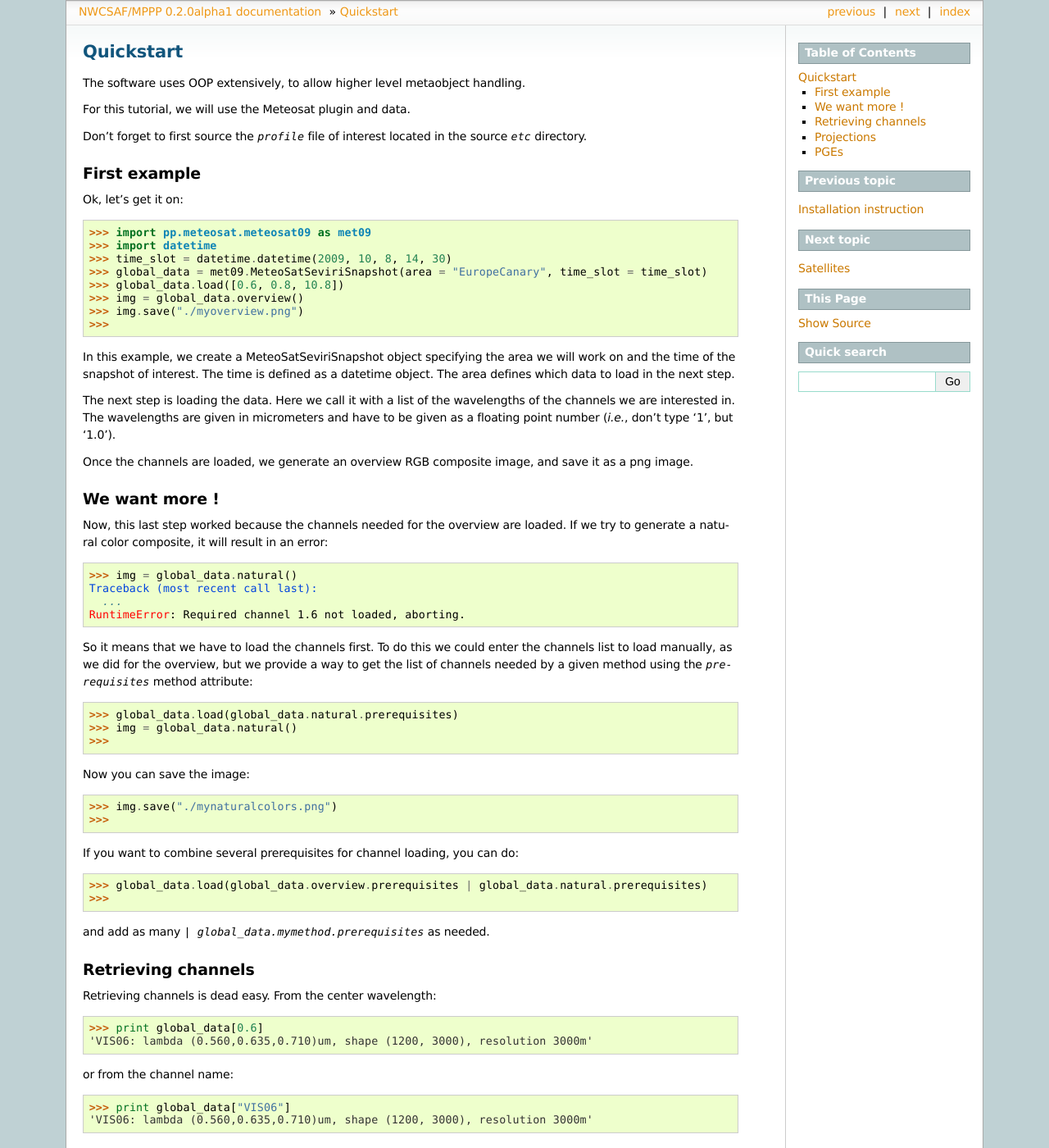
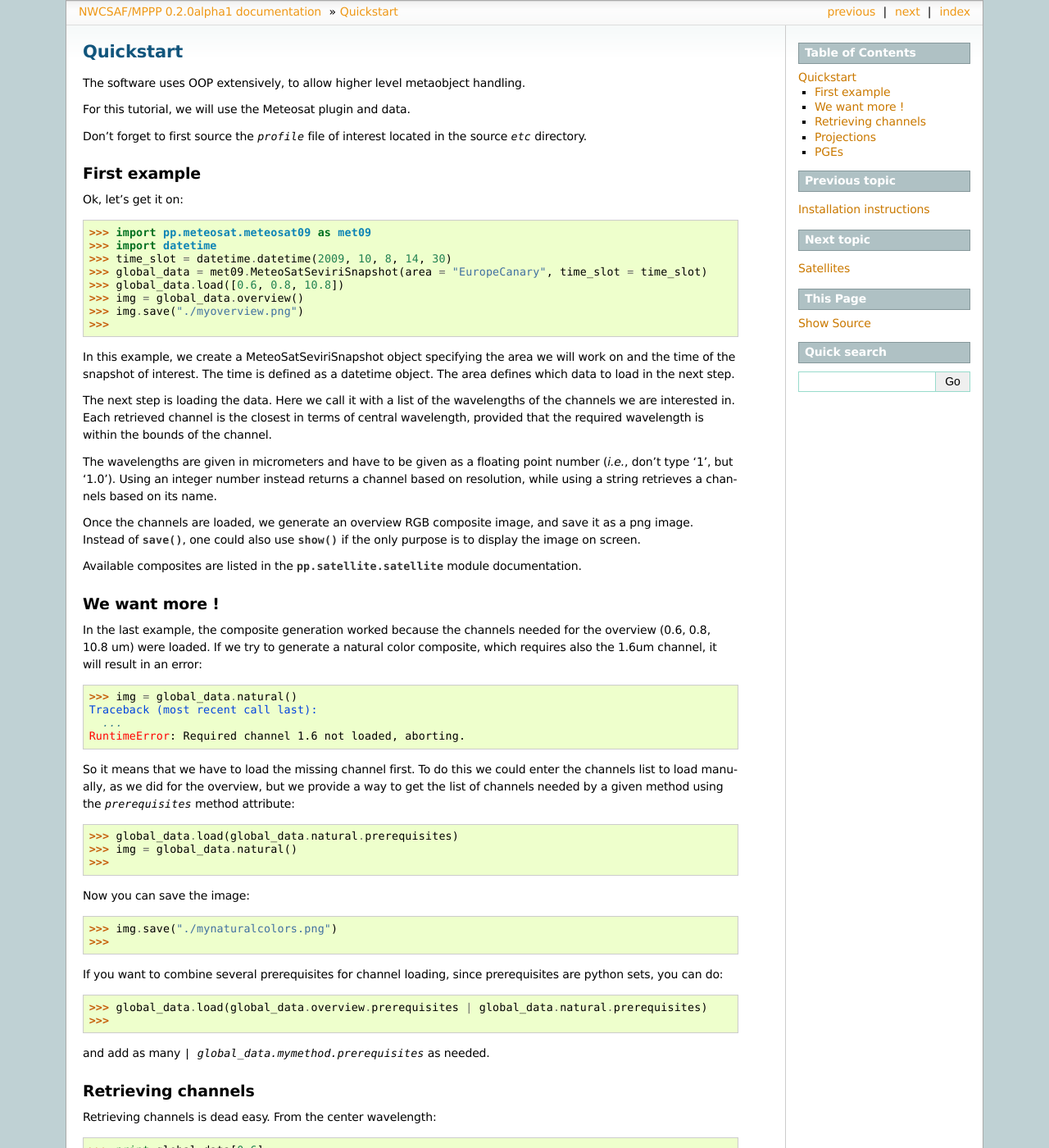
Before and after one commit to krldmi/MPPP, a Sphinx documentation site: the page built from doc/source/quickstart.rst, in a window 1280 px wide and 1400 px high. Shown: the whole window at 82% size. Built offline with Sphinx 7.4.7, drawn with Linux system fonts in a browser that asks for light colours; some of the changed text lies outside the part shown.

Commit message:
Work on the documentation.

```diff
--- a/doc/source/index.rst
+++ b/doc/source/index.rst
@@ -22,12 +22,7 @@ Meteosat 8 and 9.
    install
    quickstart
    satellites_h
-   coverage
    rs_images
-   time_utils
-   misc_utils
-   palettes
-
 
 
 Indices and tables
--- a/doc/source/quickstart.rst
+++ b/doc/source/quickstart.rst
@@ -29,19 +29,29 @@ we will work on and the time of the snapshot of interest. The time is defined
 as a datetime object. The area defines which data to load in the next step.
 
 The next step is loading the data. Here we call it with a list of the
-wavelengths of the channels we are interested in. The wavelengths are given in
-micrometers and have to be given as a floating point number (*i.e.*, don't type
-'1', but '1.0').
+wavelengths of the channels we are interested in. Each retrieved channel is the
+closest in terms of central wavelength, provided that the required wavelength
+is within the bounds of the channel.
+
+The wavelengths are given in micrometers and have to be given as a floating
+point number (*i.e.*, don't type '1', but '1.0'). Using an integer number
+instead returns a channel based on resolution, while using a string retrieves a
+channels based on its name.
 
 Once the channels are loaded, we generate an overview RGB composite image, and
-save it as a png image.
+save it as a png image. Instead of :meth:`save`, one could also use
+:meth:`show` if the only purpose is to display the image on screen.
+
+Available composites are listed in the :mod:`pp.satellite.satellite` module
+documentation.
 
 We want more !
 ==============
 
-Now, this last step worked because the channels needed for the overview are
-loaded. If we try to generate a natural color composite, it will result in an
-error::
+In the last example, the composite generation worked because the channels
+needed for the overview (0.6, 0.8, 10.8 um) were loaded. If we try to generate
+a natural color composite, which requires also the 1.6um channel, it will
+result in an error::
 
 
     >>> img = global_data.natural()
@@ -49,9 +59,9 @@ error::
       ...
     RuntimeError: Required channel 1.6 not loaded, aborting.
 
-So it means that we have to load the channels first. To do this we could enter
-the channels list to load manually, as we did for the overview, but we provide
-a way to get the list of channels needed by a given method using the
+So it means that we have to load the missing channel first. To do this we could
+enter the channels list to load manually, as we did for the overview, but we
+provide a way to get the list of channels needed by a given method using the
 `prerequisites` method attribute::
 
     >>> global_data.load(global_data.natural.prerequisites)
@@ -63,7 +73,8 @@ Now you can save the image::
     >>> img.save("./mynaturalcolors.png")
     >>>
 
-If you want to combine several prerequisites for channel loading, you can do::
+If you want to combine several prerequisites for channel loading, since
+prerequisites are python sets, you can do::
 
     >>> global_data.load(global_data.overview.prerequisites | global_data.natural.prerequisites)
     >>>
@@ -93,7 +104,13 @@ or more than one at the time::
    >>> print global_data[3000, 0.8]
    'VIS08: lambda (0.740,0.810,0.880)um, shape (1200, 3000), resolution 3000m'
 
+The printed lines consists of the following values:
 
+* First the name is displayed,
+* then the lambda triplet gives the min-, center-, and max-wavelength of the
+  channel,
+* follows the shape of the loaded data, or `None` if the data is not loaded,
+* and finally the theoretical wavelength of the channel is shown.
 
 
 Projections
```
Also changed, not shown: doc/source/coverage.rst (deleted, +0 -7 lines), doc/source/install.rst (+11 -6 lines), doc/source/meteosat09.rst (deleted, +0 -26 lines), doc/source/misc_utils.rst (deleted, +0 -7 lines), doc/source/palettes.rst (deleted, +0 -7 lines), doc/source/sat_ext.rst (deleted, +0 -16 lines), doc/source/satellite.rst (deleted, +0 -7 lines), doc/source/satellites_h.rst (+88 -5 lines), doc/source/time_utils.rst (deleted, +0 -7 lines), setup.py (+5 -12 lines), 4 other files.
